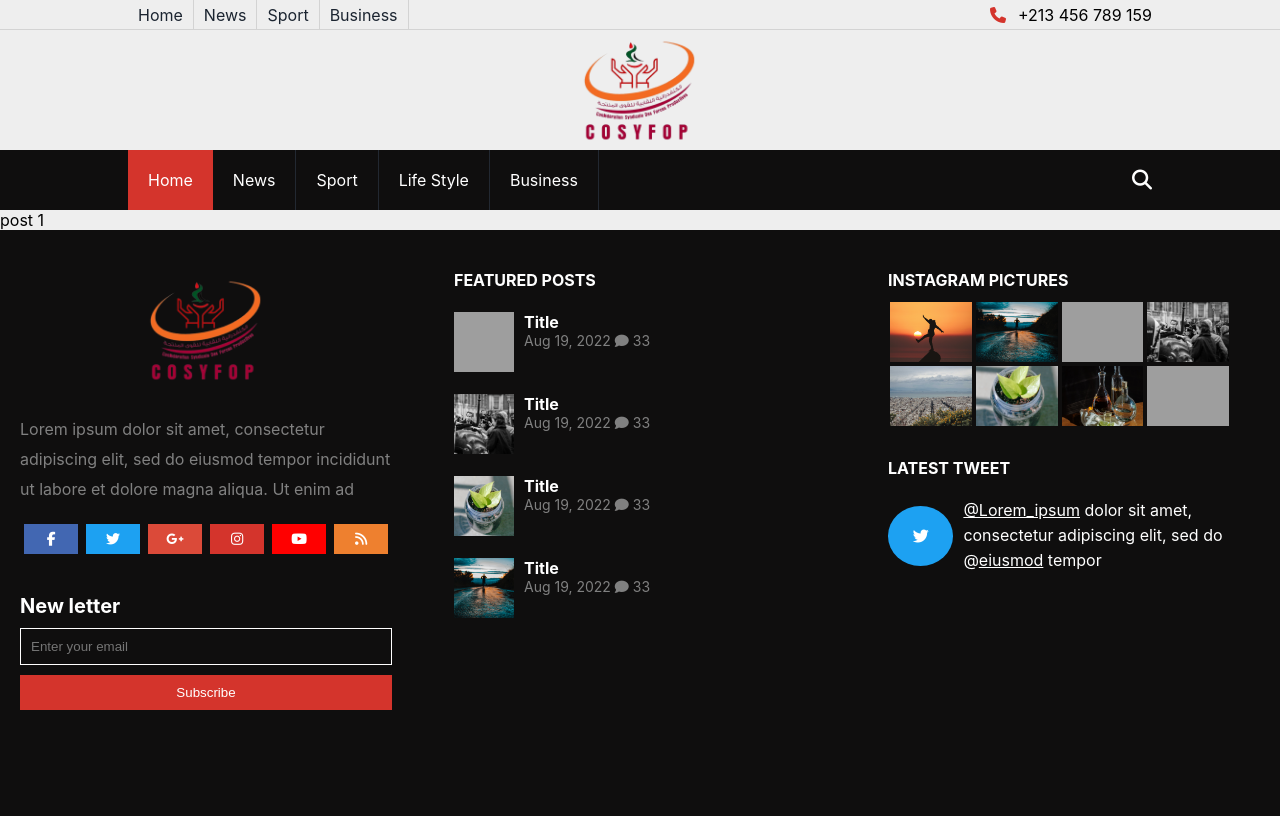
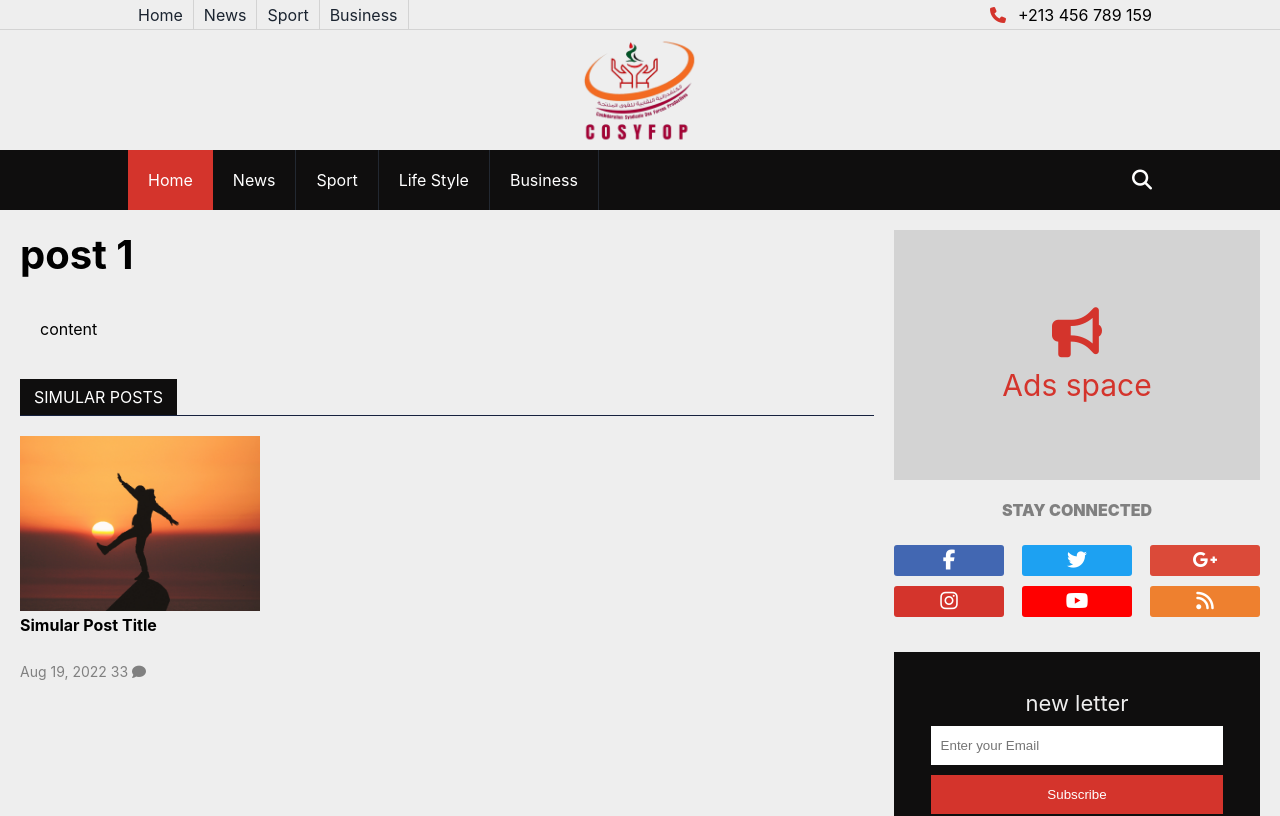
Before and after one commit to wailsonlucas/COSYFOP---blog-UI-UX-design, a Next.js app: page /1 in a window 1280 px wide. Shown: the top 816 px of the page. Built offline with nearby package versions, Linux system fonts and the light colour scheme; grey boxes are pictures that could not be loaded.

Commit message:
built /PostView simular posts UI

```diff
--- a/pages/[pid].js
+++ b/pages/[pid].js
@@ -1,14 +1,39 @@
-
+// css
+import s from "../styles/postView.module.css"
 //components
 import Nav from "../components/Nav"
 import Footer from "../components/Footer"
+import Aside from "../components/Aside"
 
 export default function PostView({ post }) {
   console.log(post)
   return (
     <div>
       <Nav />
-      {post.title}
+      <div className={s.postView_body}>
+        <main>
+          <b className={s.post_title}>{post.title}</b>
+          <div className={s.post_content}>
+            content
+          </div>
+
+          <div className={s.simular_posts}>
+            <section><p>SIMULAR POSTS</p></section>
+            <div>
+              <div className={s.simular_post}>
+                <div className={s.img_cont}>
+                  <img src={"/images/static/a.jpg"} alt="" />
+                </div>
+                <b>Simular Post Title</b>
+                <footer>
+                  <span>Aug 19, 2022 </span><span>33 <i className="fa-solid fa-comment"></i> </span>
+                </footer>
+              </div>
+            </div>
+          </div>
+        </main>
+        <Aside />
+      </div>
       <Footer />
     </div>
   )
--- /dev/null
+++ b/styles/postView.module.css
@@ -0,0 +1,57 @@
+.postView_body {
+  display: flex;
+  padding:0 var(--sideMargin);
+  margin-top:20px
+}
+.postView_body main {
+  width:70%;
+  margin-right:20px;
+}
+/* _________________________ Psot _________________________ */
+.post_title {
+  font-size: 40px;
+}
+.post_content {
+  margin:40px 0;
+  margin-left:20px;
+}
+/* _________________________ simular_posts _________________________ */
+.simular_posts > div {
+  display: flex;
+  justify-content: space-between;
+}
+.simular_posts section {
+  border-bottom:1px solid var(--i);
+  margin-bottom: 20px;
+}
+.simular_posts section p {
+  display: inline-block;
+  background: var(--d);
+  color:#fff;
+  padding:8px 14px;
+}
+.simular_post {
+  display: flex;
+  flex-direction: column;
+  height:250px;
+  width: 240px;
+}
+.simular_post b {
+  flex-grow: 1;
+  margin:4px 0
+}
+.simular_post footer {
+  padding:6px 0
+}
+.simular_post .img_cont {
+  height:70%
+}
+.simular_post .img_cont img {
+  height: 100%;
+  width: 100%;
+  object-fit: cover;
+}
+.simular_post footer {
+  font-size: 14px;
+  color:grey
+}
```
